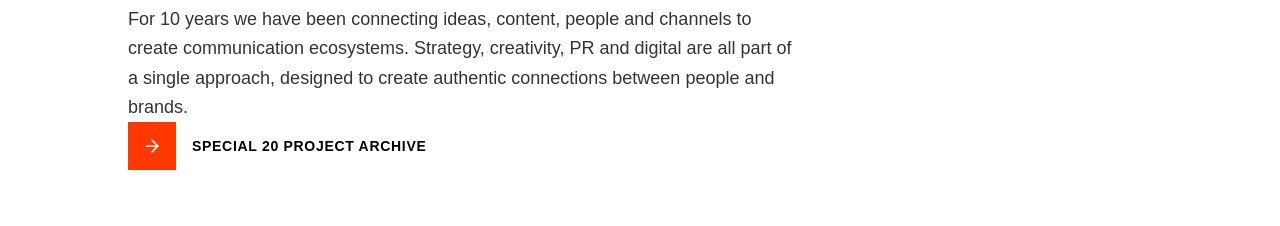
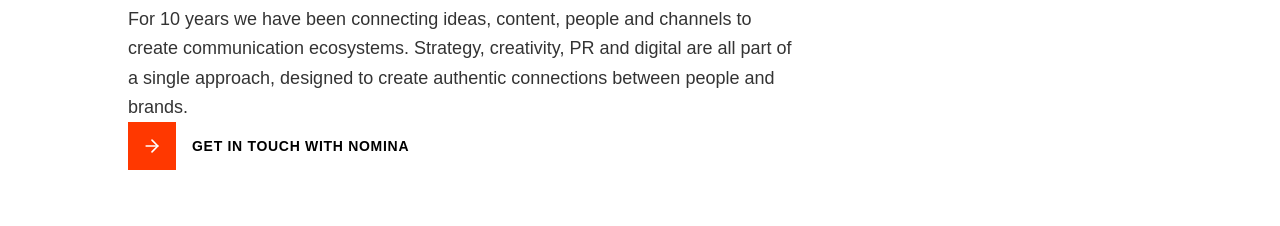
Before and after one commit to DickyDickuy/nomina-second, a Next.js app: page / in a window 1280 px wide. Shown: the part 3340-3566 px from the top of the page. Built offline with nearby package versions, Linux system fonts and the light colour scheme; no server answers; a web font is replaced by a local one.

Commit message:
statement section fix

```diff
--- a/src/components/StatementSection.tsx
+++ b/src/components/StatementSection.tsx
@@ -31,7 +31,7 @@
 
         {/* CTA */}
         <div>
-          <ArrowButton label="Special 20 Project Archive" href="#" />
+          <ArrowButton label="Get in touch with NOMINA" href="/contact" />
         </div>
       </div>
     </section>
```
